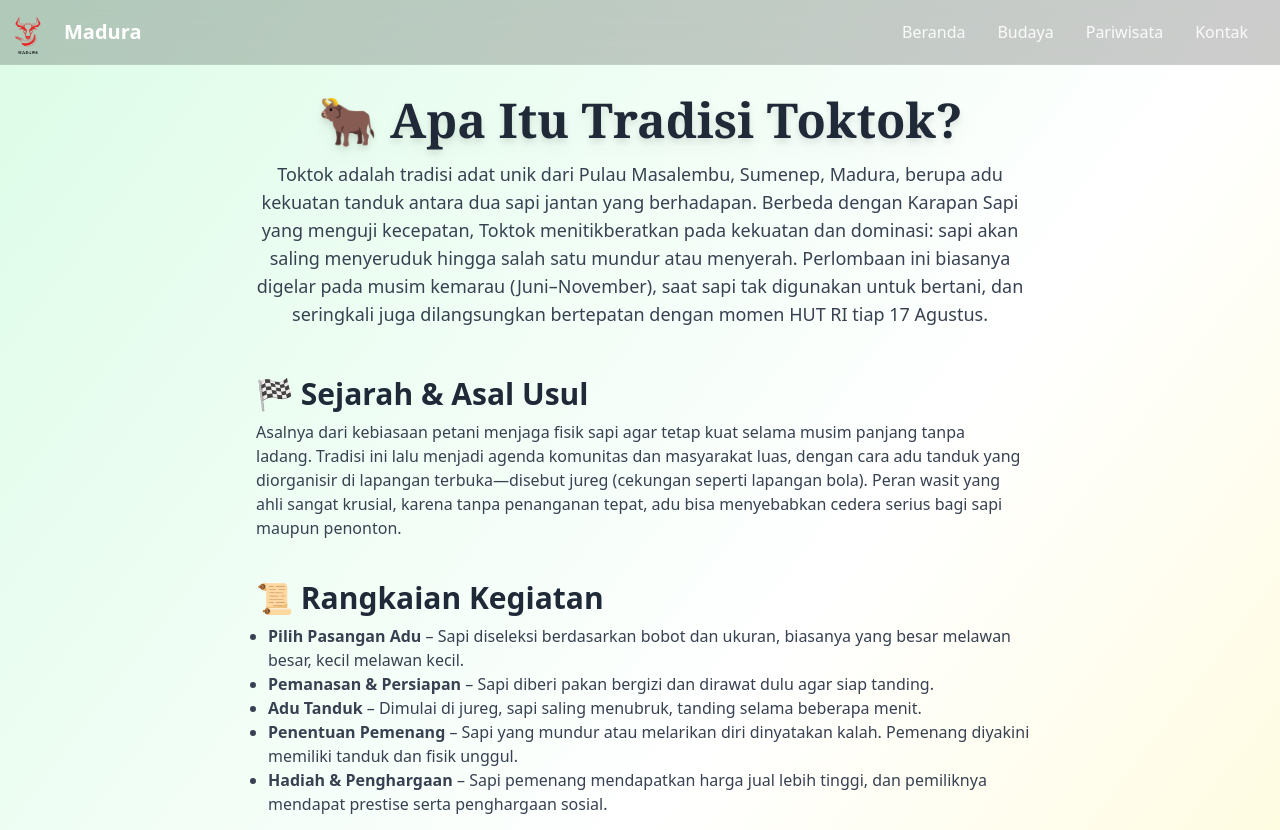
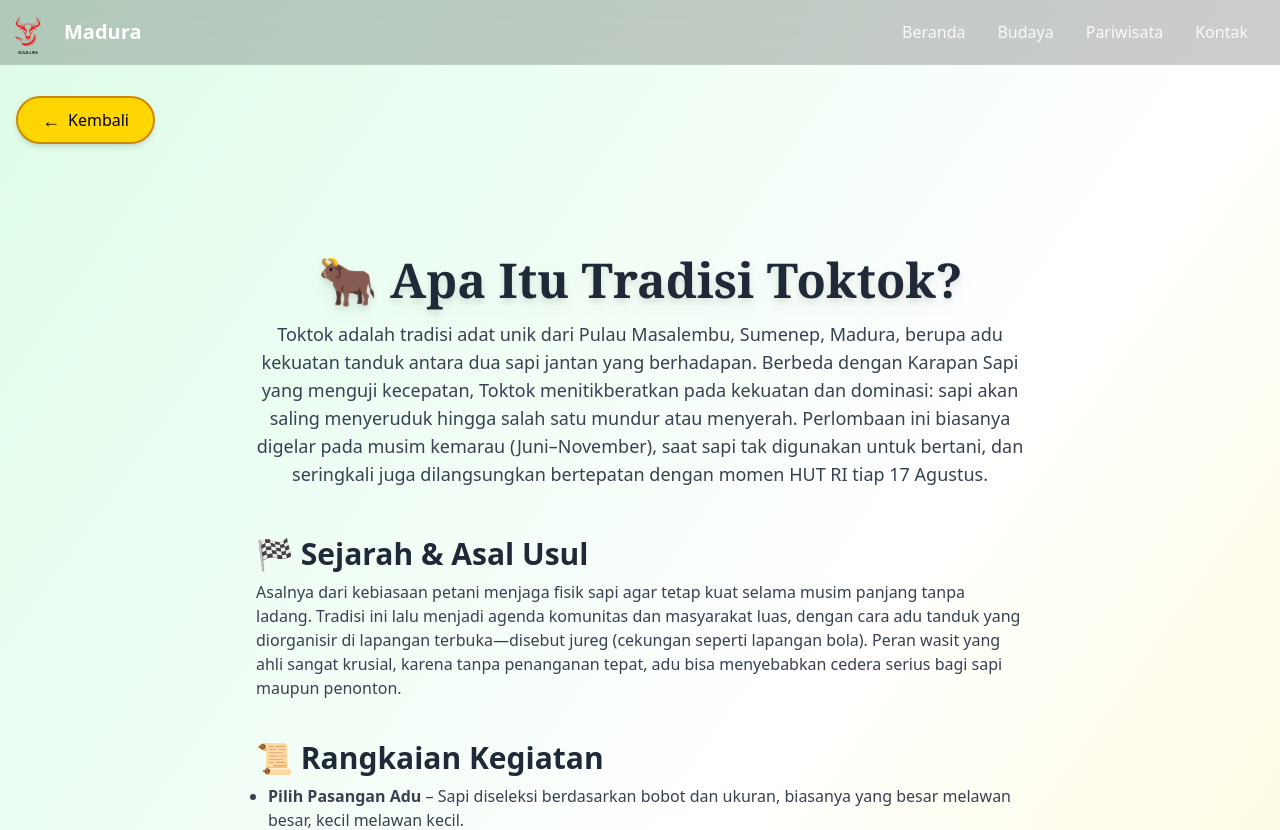
Before and after one commit to DAFAAHMADFAHRISI/Madura-tourism, a React (Vite) app: page /lebih-lengkap/tok-tok in a window 1280 px wide. Shown: the top 830 px of the page. Built offline with nearby package versions, Linux system fonts and the light colour scheme.

Commit message:
TombolKembali

```diff
--- a/src/pages/Lebih_Lengkap/Karapansapi.tsx
+++ b/src/pages/Lebih_Lengkap/Karapansapi.tsx
@@ -2,11 +2,15 @@ import Navbar from "../../components/Navbar";
 import Karapan1 from "../../assets/images/Karapansapi1.jpg";
 import Karapan2 from "../../assets/images/Karapansapi2.jpg";
 import Karapan3 from "../../assets/images/Karapansapi3.jpg";
+import { Link } from "react-router-dom";
 
 export default function KarapanSapi() {
   return (
     <div className="relative min-h-screen w-screen flex flex-col overflow-hidden bg-gradient-to-br from-yellow-100 via-white to-orange-100">
       <Navbar />
+      <Link to="/budaya" className="mt-24 mb-4 ml-4 self-start px-6 py-2 bg-[#FFD600] hover:bg-yellow-400 text-black font-medium rounded-full shadow-md border-2 border-yellow-600 flex items-center gap-2 transition-all text-base" style={{ minWidth: '110px', textAlign: 'center' }}>
+        <span className="text-lg">←</span> Kembali
+      </Link>
       <div className="flex flex-col items-center justify-center pt-24 pb-10 px-2 sm:px-4 md:px-16 animate-fade-in-up">
         <h1 className="text-3xl md:text-5xl font-bold font-serif text-gray-800 mb-4 text-center drop-shadow-lg">🐂 Apa itu Karapan Sapi?</h1>
         <p className="text-base md:text-lg text-gray-700 font-light mb-6 max-w-3xl text-center">
--- a/src/pages/Lebih_Lengkap/Tok Tok.tsx
+++ b/src/pages/Lebih_Lengkap/Tok Tok.tsx
@@ -2,11 +2,15 @@ import Navbar from "../../components/Navbar";
 import Toktok1 from "../../assets/images/Tok tok1.jpg";
 import Toktok2 from "../../assets/images/Tok tok2.jpeg";
 import Toktok3 from "../../assets/images/Tok tok3.jpg";
+import { Link } from "react-router-dom";
 
 export default function TokTok() {
   return (
     <div className="relative min-h-screen w-screen flex flex-col overflow-hidden bg-gradient-to-br from-green-100 via-white to-yellow-100">
       <Navbar />
+      <Link to="/budaya" className="mt-24 mb-4 ml-4 self-start px-6 py-2 bg-[#FFD600] hover:bg-yellow-400 text-black font-medium rounded-full shadow-md border-2 border-yellow-600 flex items-center gap-2 transition-all text-base" style={{ minWidth: '110px', textAlign: 'center' }}>
+        <span className="text-lg">←</span> Kembali
+      </Link>
       <div className="flex flex-col items-center justify-center pt-24 pb-10 px-2 sm:px-4 md:px-16 animate-fade-in-up">
         <h1 className="text-3xl md:text-5xl font-bold font-serif text-gray-800 mb-4 text-center drop-shadow-lg">🐂 Apa Itu Tradisi Toktok?</h1>
         <p className="text-base md:text-lg text-gray-700 font-light mb-6 max-w-3xl text-center">
--- a/src/pages/Lebih_Lengkap/Upacar Nadar.tsx
+++ b/src/pages/Lebih_Lengkap/Upacar Nadar.tsx
@@ -2,11 +2,15 @@ import Navbar from "../../components/Navbar";
 import Nadar1 from "../../assets/images/Upacara Nadar1.jpg";
 import Nadar2 from "../../assets/images/Upacara Nadar2.jpg";
 import Nadar3 from "../../assets/images/Upacara Nadar3.jpg";
+import { Link } from "react-router-dom";
 
 export default function UpacarNadar() {
   return (
     <div className="relative min-h-screen w-screen flex flex-col overflow-hidden bg-gradient-to-br from-green-100 via-white to-yellow-100">
       <Navbar />
+      <Link to="/budaya" className="mt-24 mb-4 ml-4 self-start px-6 py-2 bg-[#FFD600] hover:bg-yellow-400 text-black font-medium rounded-full shadow-md border-2 border-yellow-600 flex items-center gap-2 transition-all text-base" style={{ minWidth: '110px', textAlign: 'center' }}>
+        <span className="text-lg">←</span> Kembali
+      </Link>
       <div className="flex flex-col items-center justify-center pt-24 pb-10 px-2 sm:px-4 md:px-16 animate-fade-in-up">
         <h1 className="text-3xl md:text-5xl font-bold font-serif text-gray-800 mb-4 text-center drop-shadow-lg">🙏 Apa Itu Upacara Nadar?</h1>
         <p className="text-base md:text-lg text-gray-700 font-light mb-6 max-w-3xl text-center">
--- a/src/pages/Lebih_Lengkap/Upacara Rokat.tsx
+++ b/src/pages/Lebih_Lengkap/Upacara Rokat.tsx
@@ -2,11 +2,15 @@ import Navbar from "../../components/Navbar";
 import Rokat1 from "../../assets/images/Upacara Rokat1.jpeg";
 import Rokat2 from "../../assets/images/Upacara Rokat2.jpg";
 import Rokat3 from "../../assets/images/Upacara Rokat3.jpg";
+import { Link } from "react-router-dom";
 
 export default function UpacaraRokat() {
   return (
     <div className="relative min-h-screen w-screen flex flex-col overflow-hidden bg-gradient-to-br from-blue-100 via-white to-green-100">
       <Navbar />
+      <Link to="/budaya" className="mt-24 mb-4 ml-4 self-start px-6 py-2 bg-[#FFD600] hover:bg-yellow-400 text-black font-medium rounded-full shadow-md border-2 border-yellow-600 flex items-center gap-2 transition-all text-base" style={{ minWidth: '110px', textAlign: 'center' }}>
+        <span className="text-lg">←</span> Kembali
+      </Link>
       <div className="flex flex-col items-center justify-center pt-24 pb-10 px-2 sm:px-4 md:px-16 animate-fade-in-up">
         <h1 className="text-3xl md:text-5xl font-bold font-serif text-gray-800 mb-4 text-center drop-shadow-lg">🌊 Apa Itu Upacara Rokat?</h1>
         <p className="text-base md:text-lg text-gray-700 font-light mb-6 max-w-3xl text-center">
```
